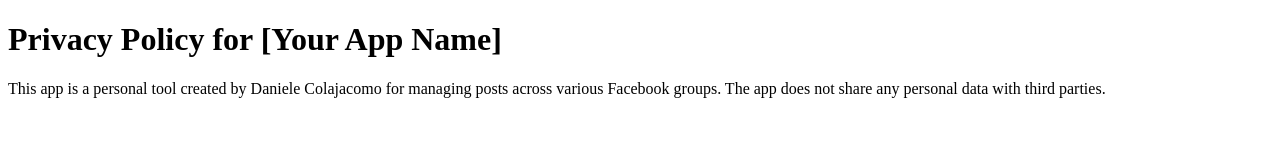
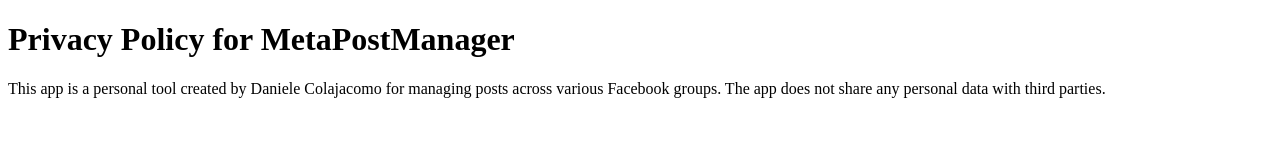
Before and after one commit to danielecolajacomo/Facebook-Privacy-Policy, a plain HTML site: page index.html in a window 1280 px wide. Drawn offline with Linux system fonts and the light colour scheme.

Commit message:
Update index.html
updated app name

```diff
--- a/index.html
+++ b/index.html
@@ -6,7 +6,7 @@
     <title>Privacy Policy</title>
 </head>
 <body>
-    <h1>Privacy Policy for [Your App Name]</h1>
+    <h1>Privacy Policy for MetaPostManager</h1>
     <p>This app is a personal tool created by Daniele Colajacomo for managing posts across various Facebook groups. The app does not share any personal data with third parties.</p>
 </body>
 </html>
```
